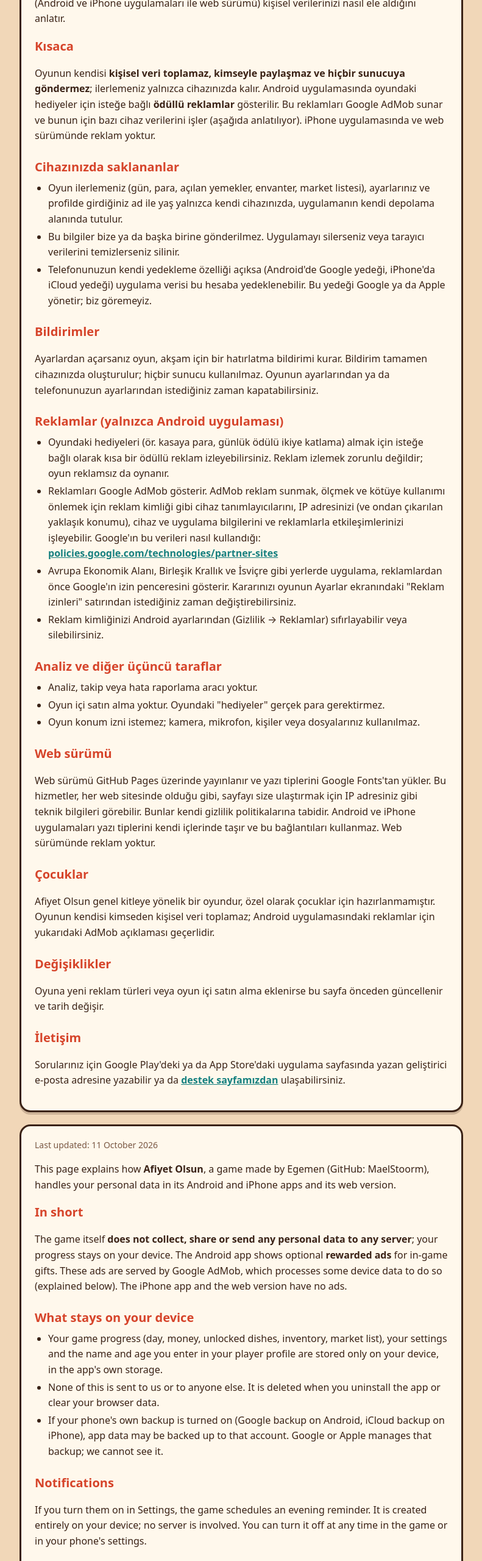
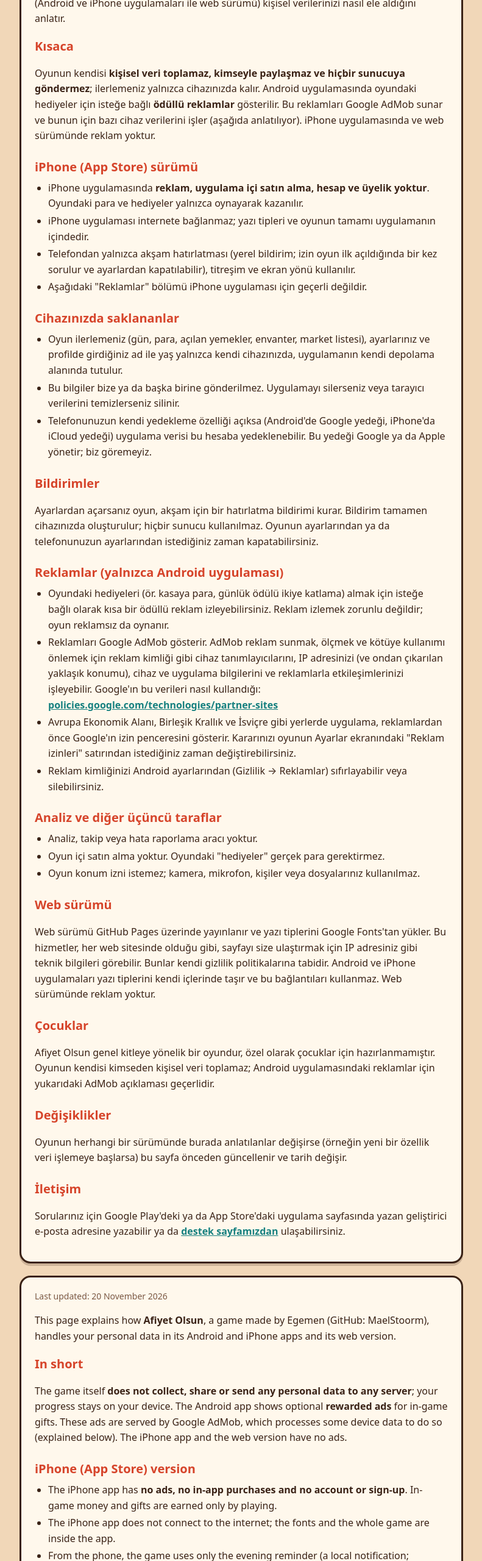
Before and after one commit to MaelStoorm/maelstoorm.github.io, a plain HTML site: page afiyet-olsun/gizlilik.html in a window 1280 px wide. Shown: the part 240-2800 px from the top of the page at 61% size, without its empty margins (244-1035 px from the left). Drawn offline with Linux system fonts and the light colour scheme.

Commit message:
Afiyet Olsun gizlilik: iPhone sürümü bölümü (reklam, satın alma ve internet yok)

```diff
--- a/afiyet-olsun/gizlilik.html
+++ b/afiyet-olsun/gizlilik.html
@@ -34,11 +34,19 @@ footer{color:var(--ink-soft);font-size:14px;text-align:center}
 </header>
 
 <section class="card" id="tr" lang="tr">
-  <p class="sub">Son güncelleme: 11 Ekim 2026</p>
+  <p class="sub">Son güncelleme: 20 Kasım 2026</p>
   <p>Bu sayfa, Egemen (GitHub: MaelStoorm) tarafından geliştirilen <strong>Afiyet Olsun</strong> oyununun (Android ve iPhone uygulamaları ile web sürümü) kişisel verilerinizi nasıl ele aldığını anlatır.</p>
 
   <h2>Kısaca</h2>
   <p>Oyunun kendisi <strong>kişisel veri toplamaz, kimseyle paylaşmaz ve hiçbir sunucuya göndermez</strong>; ilerlemeniz yalnızca cihazınızda kalır. Android uygulamasında oyundaki hediyeler için isteğe bağlı <strong>ödüllü reklamlar</strong> gösterilir. Bu reklamları Google AdMob sunar ve bunun için bazı cihaz verilerini işler (aşağıda anlatılıyor). iPhone uygulamasında ve web sürümünde reklam yoktur.</p>
+
+  <h2>iPhone (App Store) sürümü</h2>
+  <ul>
+    <li>iPhone uygulamasında <strong>reklam, uygulama içi satın alma, hesap ve üyelik yoktur</strong>. Oyundaki para ve hediyeler yalnızca oynayarak kazanılır.</li>
+    <li>iPhone uygulaması internete bağlanmaz; yazı tipleri ve oyunun tamamı uygulamanın içindedir.</li>
+    <li>Telefondan yalnızca akşam hatırlatması (yerel bildirim; izin oyun ilk açıldığında bir kez sorulur ve ayarlardan kapatılabilir), titreşim ve ekran yönü kullanılır.</li>
+    <li>Aşağıdaki "Reklamlar" bölümü iPhone uygulaması için geçerli değildir.</li>
+  </ul>
 
   <h2>Cihazınızda saklananlar</h2>
   <ul>
@@ -72,18 +80,26 @@ footer{color:var(--ink-soft);font-size:14px;text-align:center}
   <p>Afiyet Olsun genel kitleye yönelik bir oyundur, özel olarak çocuklar için hazırlanmamıştır. Oyunun kendisi kimseden kişisel veri toplamaz; Android uygulamasındaki reklamlar için yukarıdaki AdMob açıklaması geçerlidir.</p>
 
   <h2>Değişiklikler</h2>
-  <p>Oyuna yeni reklam türleri veya oyun içi satın alma eklenirse bu sayfa önceden güncellenir ve tarih değişir.</p>
+  <p>Oyunun herhangi bir sürümünde burada anlatılanlar değişirse (örneğin yeni bir özellik veri işlemeye başlarsa) bu sayfa önceden güncellenir ve tarih değişir.</p>
 
   <h2>İletişim</h2>
   <p>Sorularınız için Google Play'deki ya da App Store'daki uygulama sayfasında yazan geliştirici e-posta adresine yazabilir ya da <a href="https://maelstoorm.github.io/destek.html">destek sayfamızdan</a> ulaşabilirsiniz.</p>
 </section>
 
 <section class="card" id="en" lang="en">
-  <p class="sub">Last updated: 11 October 2026</p>
+  <p class="sub">Last updated: 20 November 2026</p>
   <p>This page explains how <strong>Afiyet Olsun</strong>, a game made by Egemen (GitHub: MaelStoorm), handles your personal data in its Android and iPhone apps and its web version.</p>
 
   <h2>In short</h2>
   <p>The game itself <strong>does not collect, share or send any personal data to any server</strong>; your progress stays on your device. The Android app shows optional <strong>rewarded ads</strong> for in-game gifts. These ads are served by Google AdMob, which processes some device data to do so (explained below). The iPhone app and the web version have no ads.</p>
+
+  <h2>iPhone (App Store) version</h2>
+  <ul>
+    <li>The iPhone app has <strong>no ads, no in-app purchases and no account or sign-up</strong>. In-game money and gifts are earned only by playing.</li>
+    <li>The iPhone app does not connect to the internet; the fonts and the whole game are inside the app.</li>
+    <li>From the phone, the game uses only the evening reminder (a local notification; permission is asked once at first launch and it can be turned off in Settings), vibration and screen orientation.</li>
+    <li>The "Ads" section below does not apply to the iPhone app.</li>
+  </ul>
 
   <h2>What stays on your device</h2>
   <ul>
@@ -117,7 +133,7 @@ footer{color:var(--ink-soft);font-size:14px;text-align:center}
   <p>Afiyet Olsun is a game for a general audience and is not specifically directed at children. The game itself collects no personal data from anyone; for ads in the Android app, the AdMob section above applies.</p>
 
   <h2>Changes</h2>
-  <p>If new types of ads or in-app purchases are ever added, this page will be updated first and its date will change.</p>
+  <p>If anything described here changes in any version of the game (for example, if a new feature starts processing data), this page will be updated first and its date will change.</p>
 
   <h2>Contact</h2>
   <p>For questions, write to the developer email shown on the app's Google Play or App Store page, or reach us <a href="https://maelstoorm.github.io/destek.html">through our support page</a>.</p>
```
